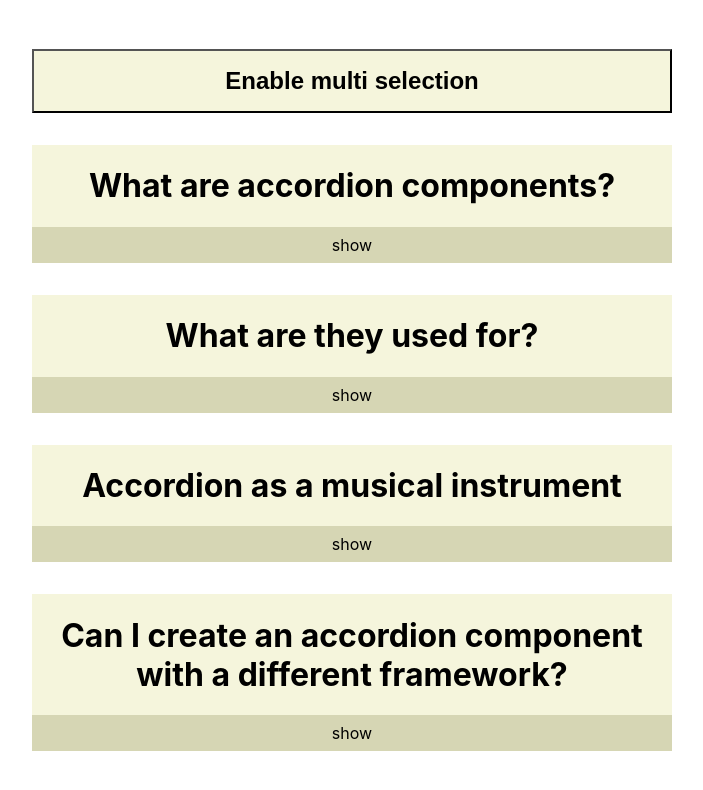
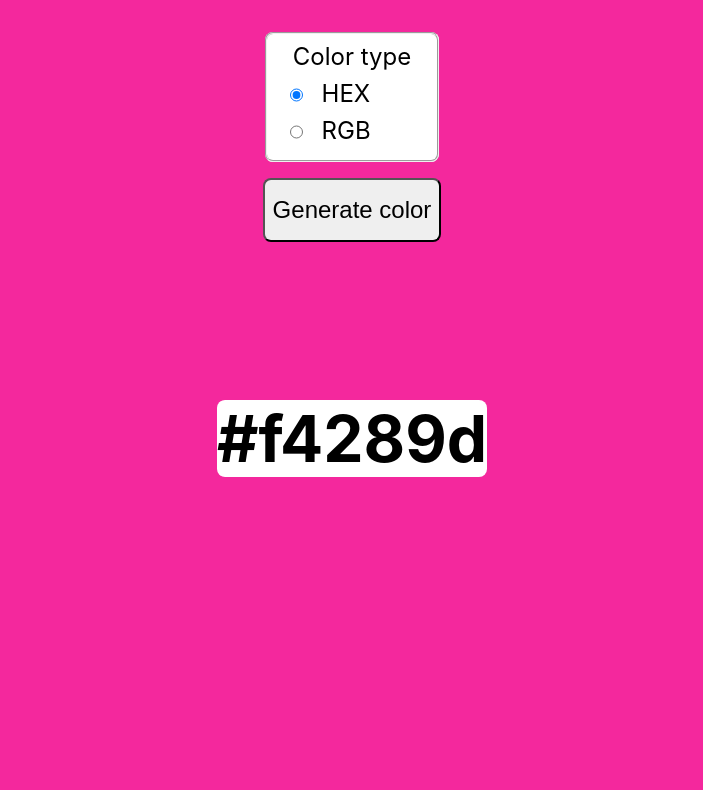
Before and after one commit to PavelPaliakou/React_samples, a React (Create React App) app: page / in a window 1280 px wide. Shown: the top 790 px of the page, without its empty margins (288-991 px from the left). Built offline with nearby package versions, Linux system fonts and the light colour scheme.

Commit message:
Random color generator

```diff
--- a/src/App.js
+++ b/src/App.js
@@ -1,10 +1,12 @@
 import './App.css';
-import AccordionBlock from './components/accordion';
+// import AccordionBlock from './components/accordion';
+import RandomColorGenerator from './components/colorGenerator';
 
 function App() {
   return (
     <div className="App">
-      <AccordionBlock />
+      {/* <AccordionBlock /> */}
+      <RandomColorGenerator />
     </div>
   );
 }
--- a/src/components/accordion/index.jsx
+++ b/src/components/accordion/index.jsx
@@ -2,11 +2,9 @@ import { useState } from "react";
 import { data } from "./data.js";
 import "./styles.css";
 
-//FIXME: bug when expand in single mode and then switch to multiple mode
-//TODO: show/hide in multiple mode
+//FIXME: hide all content when disabled multi selection
 
 export default function AccordionBlock() {
-    const [selectedItem, setSelectedItem] = useState(null);
     const [selectedItems, setSelectedItems] = useState([]);
     const [isMultiSelection, setIsMultiSelection] = useState(false);
 
@@ -24,16 +22,16 @@ export default function AccordionBlock() {
                 newItems.push(id);
             }
 
-            setSelectedItem(null);
             setSelectedItems(newItems);
 
         } else {
-            if (selectedItem === id) {
-                setSelectedItem(null);
+            if (selectedItems.includes(id)) {
+                setSelectedItems([]);
             } else {
-                setSelectedItem(id);
+                setSelectedItems([id]);
             }
         }
+
     }
 
     return (
@@ -49,16 +47,14 @@ export default function AccordionBlock() {
                         <div>
                             <h1>{e.question}</h1>
                         </div>
-                        <div className="show-hide" onClick={() => expandHandle(e.id)}>
+                        <span className="show-hide" onClick={() => expandHandle(e.id)}>
                             {
-                                selectedItem === e.id || selectedItems.indexOf(e.id) !== -1 ?
-                                    <span>hide</span>
-                                    : <span>show</span>
+                                selectedItems.indexOf(e.id) !== -1 ? "hide" : "show"
                             }
-                        </div>
+                        </span>
 
                         {
-                            selectedItem === e.id || selectedItems.indexOf(e.id) !== -1 ?
+                            selectedItems.indexOf(e.id) !== -1 ?
                                 <div className="accordion-content">{e.answer}</div>
                                 : null
                         }
--- /dev/null
+++ b/src/components/colorGenerator/index.jsx
@@ -0,0 +1,61 @@
+import { useEffect, useState } from "react"
+import "./styles.css"
+
+//FIXME: warning in useEffect dependency!
+
+export default function RandomColorGenerator() {
+    const [colorType, setColorType] = useState("hex");
+    const [color, setColor] = useState("#139fe5");
+    const hex = [0, 1, 2, 3, 4, 5, 6, 7, 8, 9, 'a', 'b', 'c', 'd', 'e', 'f'];
+
+    function colorTypeHandler(e) {
+        setColorType(e.target.value);
+    }
+
+    function generateColorHandler() {
+        if (colorType === "hex") {
+            let hexColor = '#';
+
+            for (let i = 0; i < 6; i++) {
+                hexColor += hex[Math.floor(Math.random() * hex.length)];
+            }
+
+            setColor(hexColor);
+        }
+
+        if (colorType === "rgb") {
+            let rgbColor = "rgb("
+                + Math.floor(Math.random() * 256) + ","
+                + Math.floor(Math.random() * 256) + ","
+                + Math.floor(Math.random() * 256) + ")";
+
+            setColor(rgbColor);
+        }
+    }
+
+    useEffect(()=> {
+        generateColorHandler();
+    }, [colorType]);
+
+    return (
+        <div className="color-generator-container" style={{ backgroundColor: color }}>
+            <div className="controls">
+                <fieldset className="color-types">
+                    <legend>Color type</legend>
+                    <div className="type-group">
+                        <input onChange={colorTypeHandler} type="radio" name="color-type" id="hex" value={"hex"} defaultChecked />
+                        <label htmlFor="hex">HEX</label>
+                    </div>
+                    <div className="type-group">
+                        <input onChange={colorTypeHandler} type="radio" name="color-type" id="rgb" value={"rgb"} />
+                        <label htmlFor="rgb">RGB</label>
+                    </div>
+                </fieldset>
+                <button onClick={() => generateColorHandler()}>Generate color</button>
+            </div>
+            <div className="color-description">
+                {color}
+            </div>
+        </div>
+    )
+}
--- /dev/null
+++ b/src/components/colorGenerator/styles.css
@@ -0,0 +1,48 @@
+.color-generator-container {
+    position: relative;
+    display: flex;
+    justify-content: center;
+    height: 100vh;
+    width: 100%;
+}
+
+.controls {
+    display: flex;
+    flex-direction: column;
+    gap: 1rem;
+    margin-top: 2rem;
+    font-size: 1.5rem;
+}
+
+.controls button {
+    font-size: 1.5rem;
+    padding: 1rem 0.5rem;
+    border-radius: 0.5rem;
+}
+
+.color-types {
+    display: flex;
+    flex-direction: column;
+    gap: 0.5rem;
+    background-color: white;
+    border-radius: 0.5rem;
+}
+
+.color-types legend {
+    float: left;
+}
+
+.type-group {
+    display: flex;
+    flex-direction: row;
+    gap: 1rem;
+}
+
+.color-description {
+    position: absolute;
+    top: 50%;
+    font-size: 4rem;
+    font-weight: bold;
+    background-color: white;
+    border-radius: 0.5rem;
+}
```
